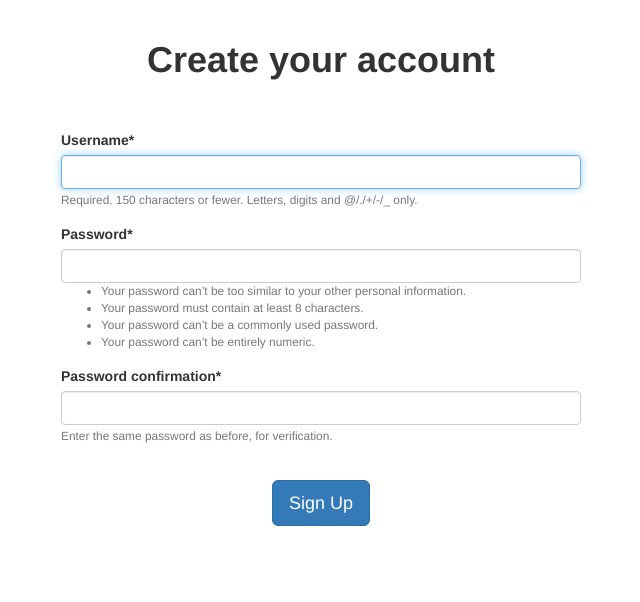
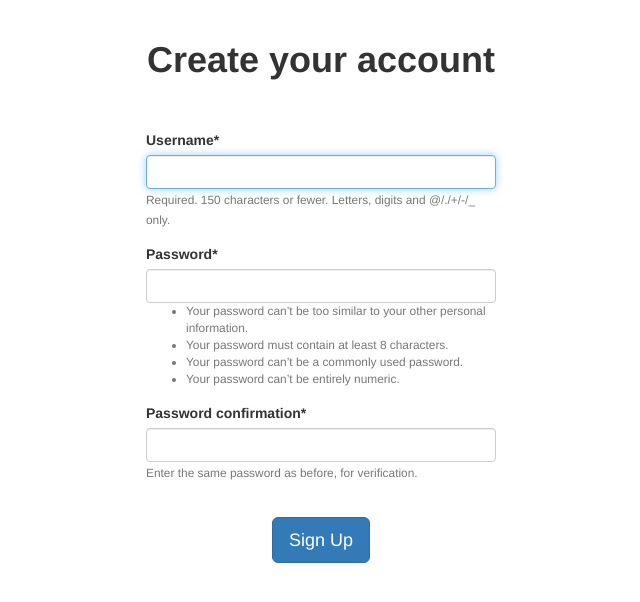
Before and after one commit to dani75i/BlogPython, a Django app: page /register/ in a window 1280 px wide. Shown: the part 72-674 px from the top of the page, without its empty margins (319-959 px from the left). Run offline with Django 3.2, Linux system fonts and the light colour scheme; some libraries are stand-ins or nearby versions.

Commit message:
update front

```diff
--- a/appone/templates/appone/home.html
+++ b/appone/templates/appone/home.html
@@ -27,7 +27,7 @@
 {% for Posts in Post %}
 
 <br>
-<div class="container">
+<div style="padding: 0px 50px" class="container">
 
   <div style="border: 2px solid #d6d6d6; box-shadow: 3px 6px #888888" class="row">
 
--- a/appone/templates/appone/index.html
+++ b/appone/templates/appone/index.html
@@ -5,7 +5,7 @@
 
 <br>
 
-<div style="width:550px" class="container">
+<div style="padding: 0px 100px; width: 800px" class="container">
     <h1 style="text-align:center;font-weight: bold;">Post something ...</h1>
     <br>
     <br>
--- a/users/templates/users/login.html
+++ b/users/templates/users/login.html
@@ -2,7 +2,8 @@
 {% load crispy_forms_tags %}
 {% block content %}
 
-<div style="width:550px" class="container">
+<div style="padding: 0px 100px; width: 550px" class="container">
+
     <h1 style="text-align:center;font-weight: bold;">Sign in</h1>
     <br>
     <br>
@@ -12,7 +13,7 @@
       <br>
       <button  type="submit" class="btn btn-primary btn-lg center-block">Sign In</button>
     </form>
+
 </div>
 
-
 {% endblock content %}
--- a/users/templates/users/register.html
+++ b/users/templates/users/register.html
@@ -2,7 +2,7 @@
 {% load crispy_forms_tags %}
 {% block content %}
 
-<div style="width:550px" class="container">
+<div style="padding: 0px 100px; width: 550px" class="container">
   <h1 style="text-align:center;font-weight: bold;">Create your account</h1>
     <br>
     <br>
```
Also changed, not shown: db.sqlite3.
